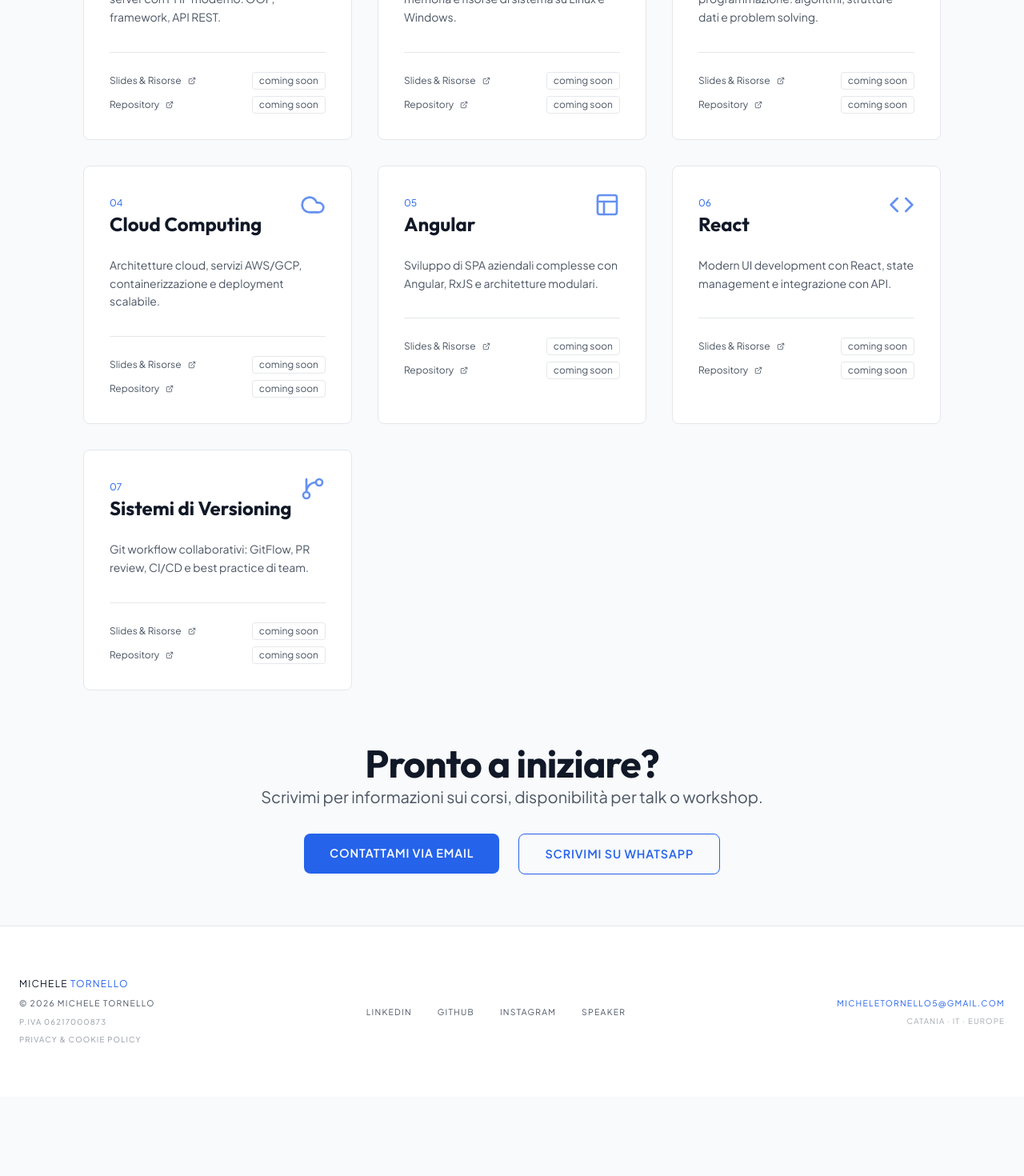
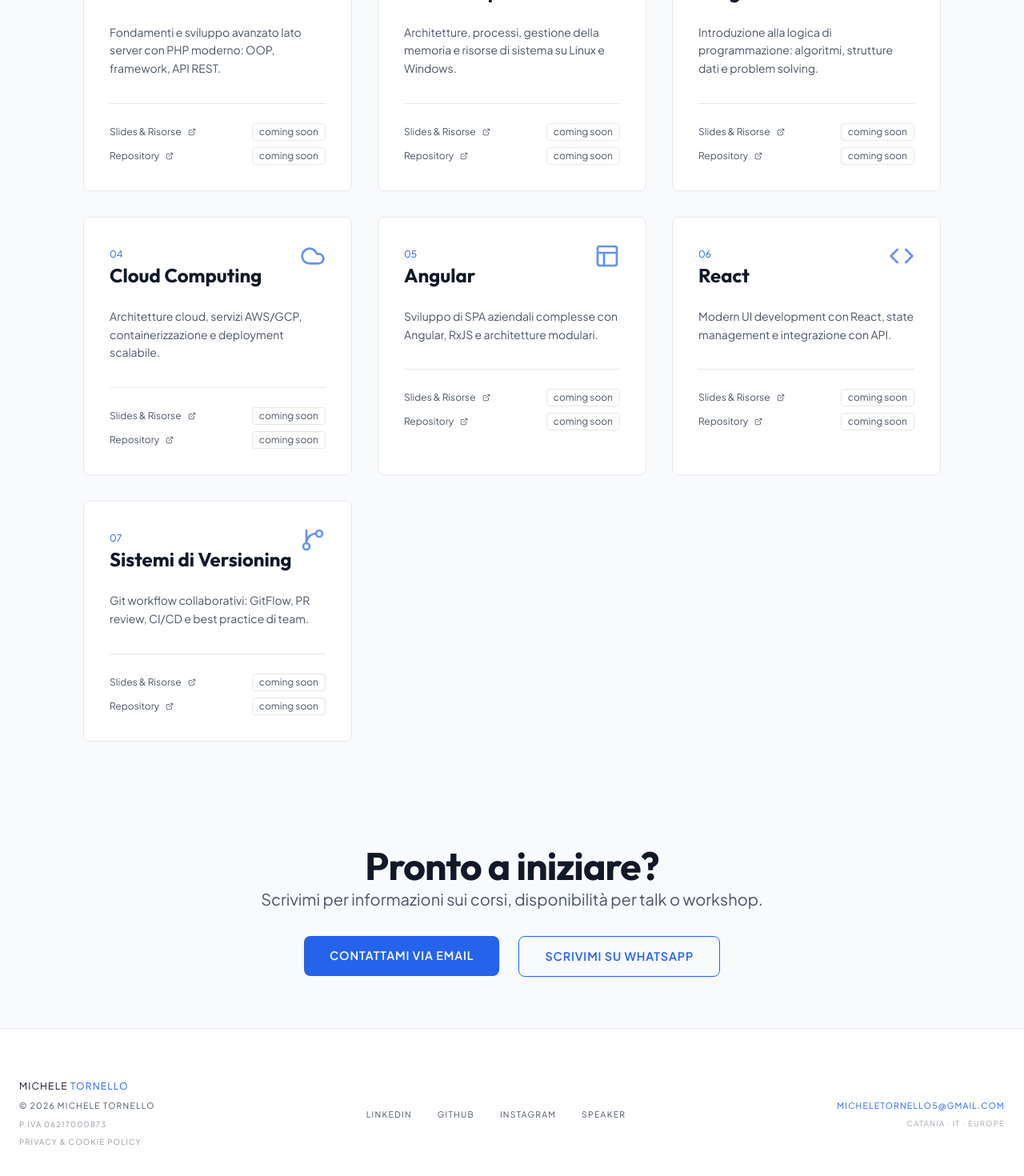
Before and after one commit to Flame0510/micheletornello.com, a Next.js app: page /academy in a window 1280 px wide. Shown: the part 2723-4193 px from the top of the page at 80% size. Before the commit the page ends 4094 px from the top, so only its background shows below. Built offline with nearby package versions, Linux system fonts and the light colour scheme.

Commit message:
fix(academy): add pt-12/pt-16 to CourseGrid and CTA section — consistent vertical spacing

```diff
--- a/src/app/academy/AcademyPageClient.tsx
+++ b/src/app/academy/AcademyPageClient.tsx
@@ -107,7 +107,7 @@ export default function AcademyPageClient() {
       <CourseGrid />
 
       {/* CTA finale */}
-      <section className="container pb-12 md:pb-16 text-center">
+      <section className="container py-12 md:py-16 text-center">
         <h2 className="section-title mb-8">
           {lang === "it" ? "Pronto a iniziare?" : "Ready to start?"}
         </h2>
--- a/src/components/academy/CourseGrid.tsx
+++ b/src/components/academy/CourseGrid.tsx
@@ -33,7 +33,7 @@ export default function CourseGrid() {
   const shouldReduceMotion = useReducedMotion();
 
   return (
-    <section className="container pb-12 md:pb-16">
+    <section className="container py-12 md:py-16">
       <p className="section-label mb-3">
         04
       </p>
```
